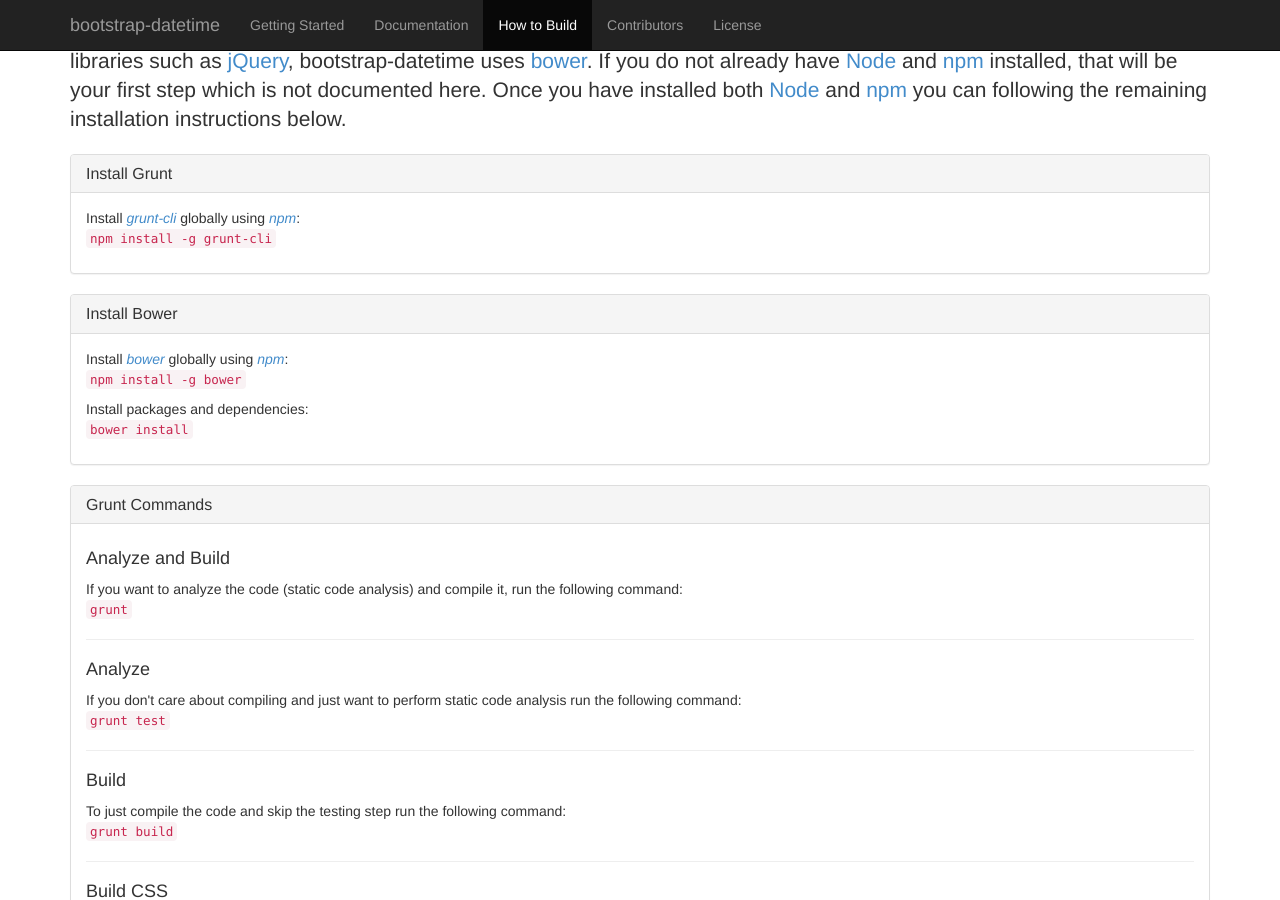
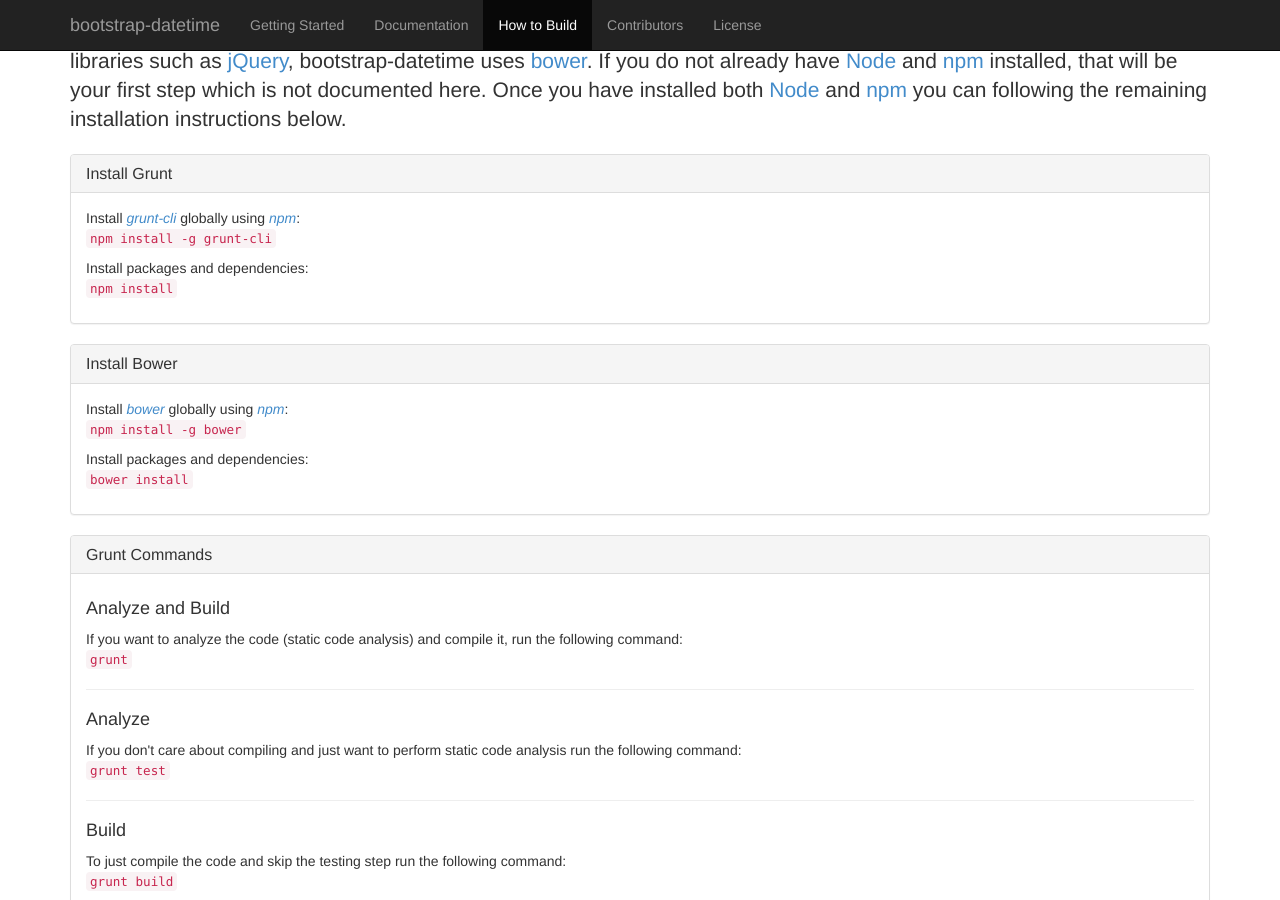
Before and after one commit to sandersky/bootstrap-datetime, a Jekyll site: the page built from index.html, in a window 1280 px wide and 900 px high, scrolled down 813 px. Built offline with Jekyll 4.4.1, drawn with Linux system fonts in a browser that asks for light colours; Markdown is read by kramdown in place of the engine named in the settings.

Commit message:
add missing Grunt step

```diff
--- a/_includes/build.html
+++ b/_includes/build.html
@@ -12,6 +12,11 @@
         Install <em><a href="https://github.com/gruntjs/grunt-cli" target="_blank">grunt-cli</a></em> globally using <em><a href="http://npmjs.org/" target="_blank">npm</a></em>:
         <br>
         <code>npm install -g grunt-cli</code>
+      </p>
+      <p>
+        Install packages and dependencies:
+        <br>
+        <code>npm install</code>
       </p>
     </div>
   </div>
```
